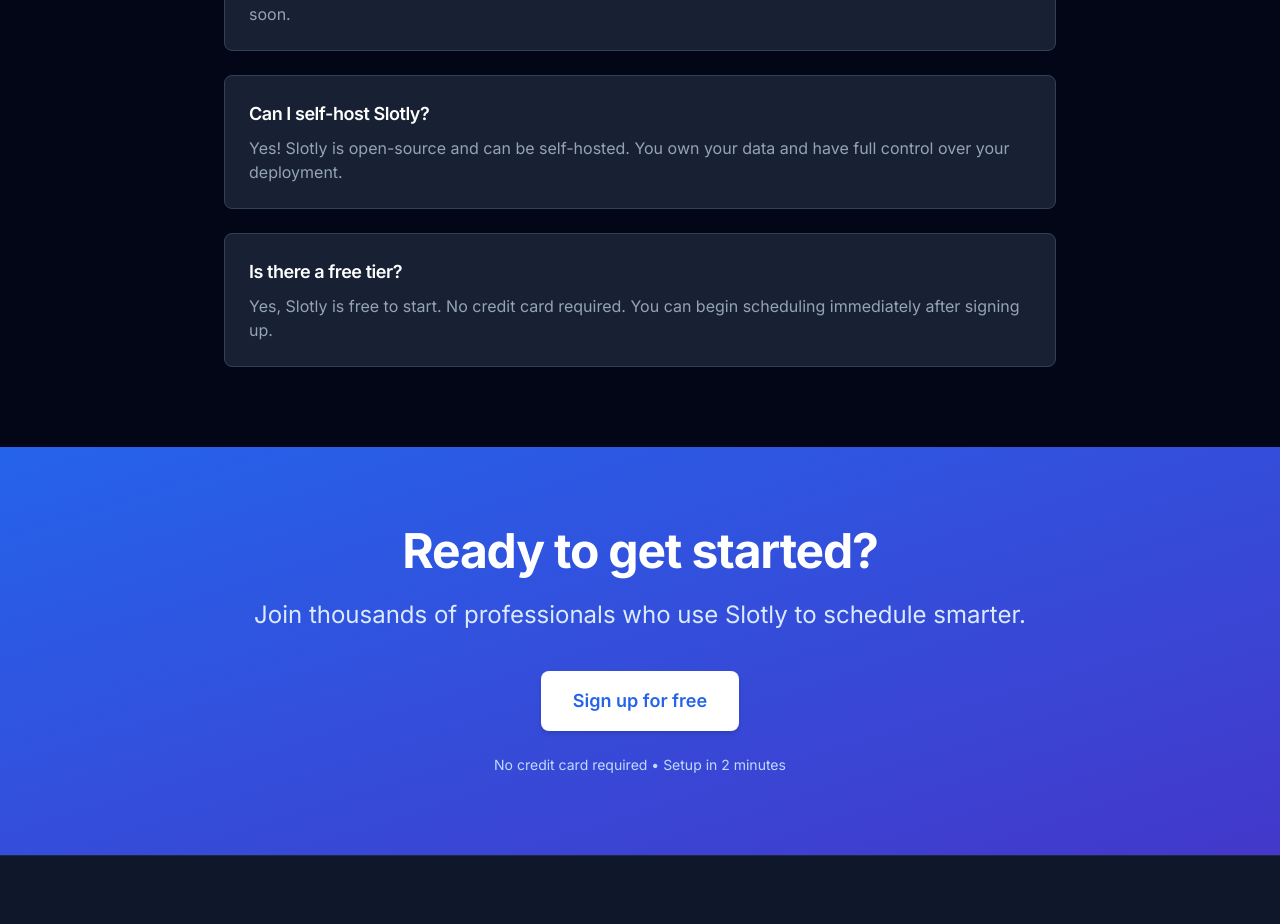
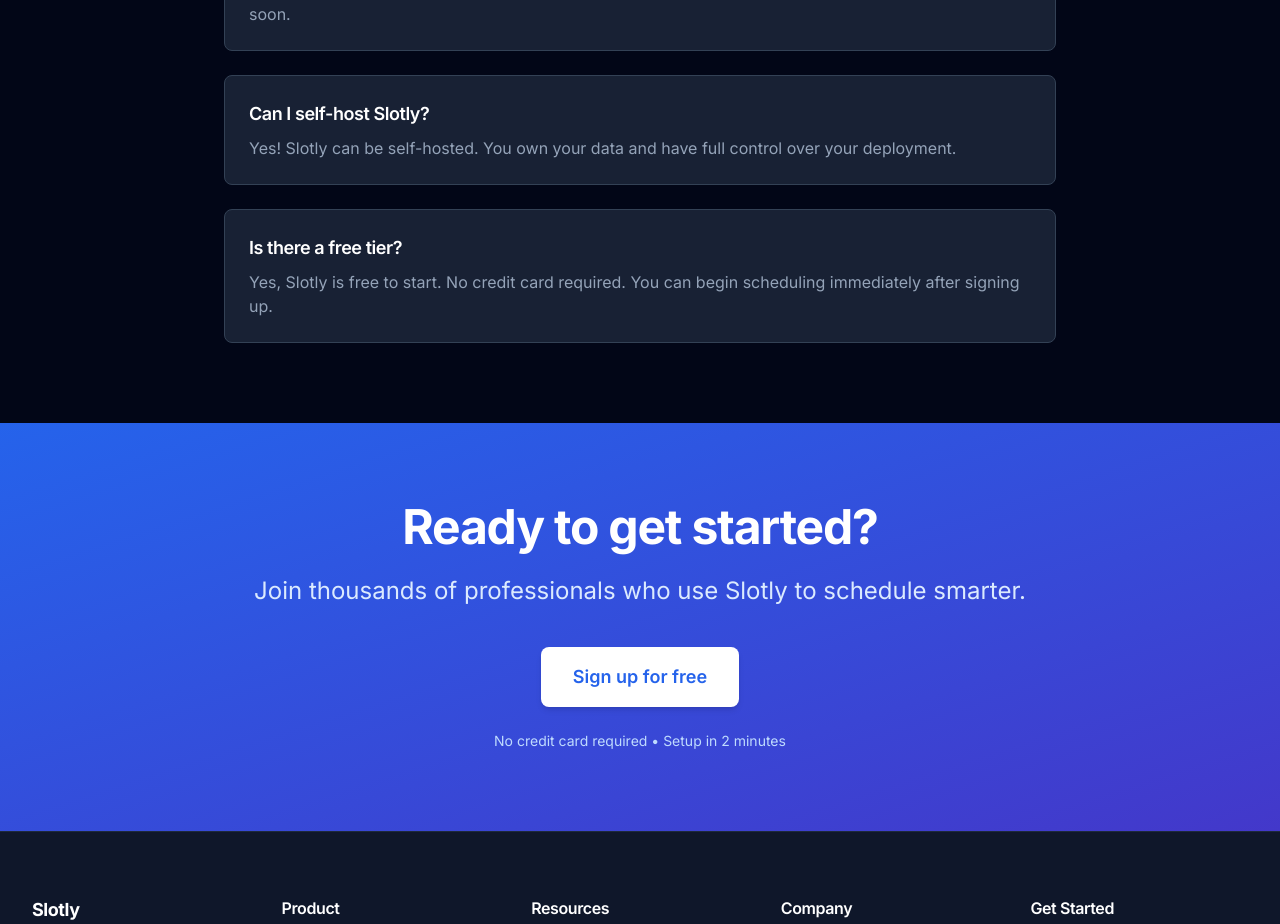
Before and after one commit to digitalquotient008/slotly-marketing, a Next.js app: page /pricing in a window 1280 px wide. Shown: the part 1760-2684 px from the top of the page. Built offline with nearby package versions, Linux system fonts and the light colour scheme; no server answers.

Commit message:
Remove Open Source references (private codebase), update domain to meetvault.app

```diff
--- a/src/app/about/page.tsx
+++ b/src/app/about/page.tsx
@@ -44,9 +44,9 @@ export default function AboutPage() {
               we&apos;ll add advanced features based on real user feedback. Your needs drive our roadmap.
             </p>
 
-            <h2 className="text-3xl font-bold text-white mb-6 mt-12">Open & Transparent</h2>
+            <h2 className="text-3xl font-bold text-white mb-6 mt-12">Your Data, Your Control</h2>
             <p className="text-slate-400 mb-6 text-lg">
-              Slotly is open-source and can be self-hosted. You own your data and have full control
+              Slotly can be self-hosted. You own your data and have full control
               over your scheduling platform. We believe in transparency and giving you the freedom to
               choose how you use our tools.
             </p>
--- a/src/app/pricing/page.tsx
+++ b/src/app/pricing/page.tsx
@@ -28,7 +28,7 @@ export default function PricingPage() {
     },
     {
       question: 'Can I self-host Slotly?',
-      answer: 'Yes! Slotly is open-source and can be self-hosted. You own your data and have full control over your deployment.',
+      answer: 'Yes! Slotly can be self-hosted. You own your data and have full control over your deployment.',
     },
     {
       question: 'Is there a free tier?',
--- a/src/components/Security.tsx
+++ b/src/components/Security.tsx
@@ -15,11 +15,6 @@ export default function Security() {
       description: 'Email/password authentication with secure password hashing and session management.',
       icon: '🛡️',
     },
-    {
-      title: 'Open Source',
-      description: 'Transparent codebase you can audit, modify, and extend to meet your needs.',
-      icon: '📖',
-    },
   ];
 
   return (
@@ -30,11 +25,11 @@ export default function Security() {
             Built to keep your organization secure
           </h2>
           <p className="text-lg sm:text-xl text-slate-400 max-w-2xl mx-auto leading-relaxed">
-            Keep your scheduling data secure with self-hosted options, data ownership, secure authentication, and transparent open-source code.
+            Keep your scheduling data secure with self-hosted options, data ownership, and secure authentication.
           </p>
         </div>
 
-        <div className="grid grid-cols-1 md:grid-cols-2 lg:grid-cols-4 gap-6">
+        <div className="grid grid-cols-1 md:grid-cols-3 gap-6">
           {securityFeatures.map((feature, index) => (
             <div key={index} className="bg-slate-800/80 rounded-lg p-6 border border-slate-700 hover:border-slate-600 transition-colors">
               <div className="text-4xl mb-4">{feature.icon}</div>
--- a/src/lib/constants.ts
+++ b/src/lib/constants.ts
@@ -1,4 +1,4 @@
-const raw = process.env.NEXT_PUBLIC_APP_URL || 'https://app.slotly.com';
+const raw = process.env.NEXT_PUBLIC_APP_URL || 'https://meetvault.app';
 export const APP_URL = raw.replace(/\/$/, '');
 
 export const MVP_FEATURES = [
```
Also changed, not shown: public/robots.txt, 2 other files (tests, documents, lock files or other folders).
